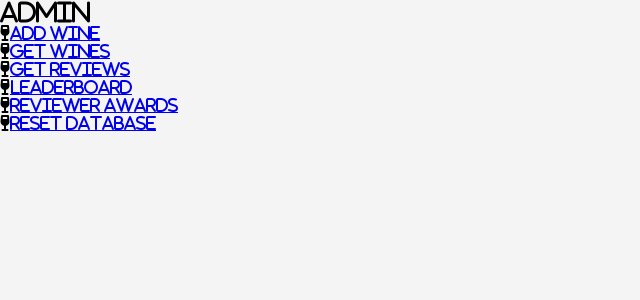
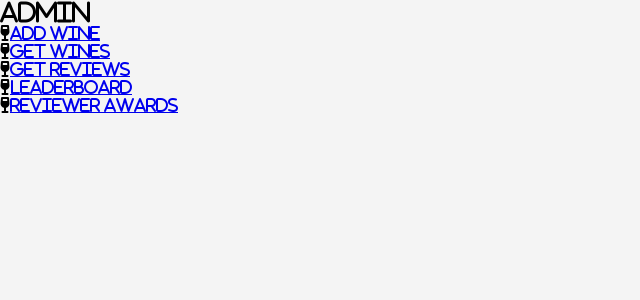
Before and after one commit to handmethemyc/wine_tasting, a Flask app: page /admin in a window 1280 px wide. Shown: the part 74-374 px from the top of the page, without its empty margins (0-640 px from the left). Run offline with Flask 3, Linux system fonts and the light colour scheme; some libraries are stand-ins or nearby versions.

Commit message:
updating admin template

```diff
--- a/project/templates/admin.html
+++ b/project/templates/admin.html
@@ -15,9 +15,6 @@
   ><br />
   <i class="fa-solid fa-wine-glass"
     ><a href="{{ url_for('wine.reviewer_awards') }}">Reviewer Awards</a></i
-  ><br />
-  <i class="fa-solid fa-wine-glass"
-    ><a href="{{ url_for('wine.reset_database') }}">Reset Database</a></i
   >
 </ul>
 {% endblock content %}
```
